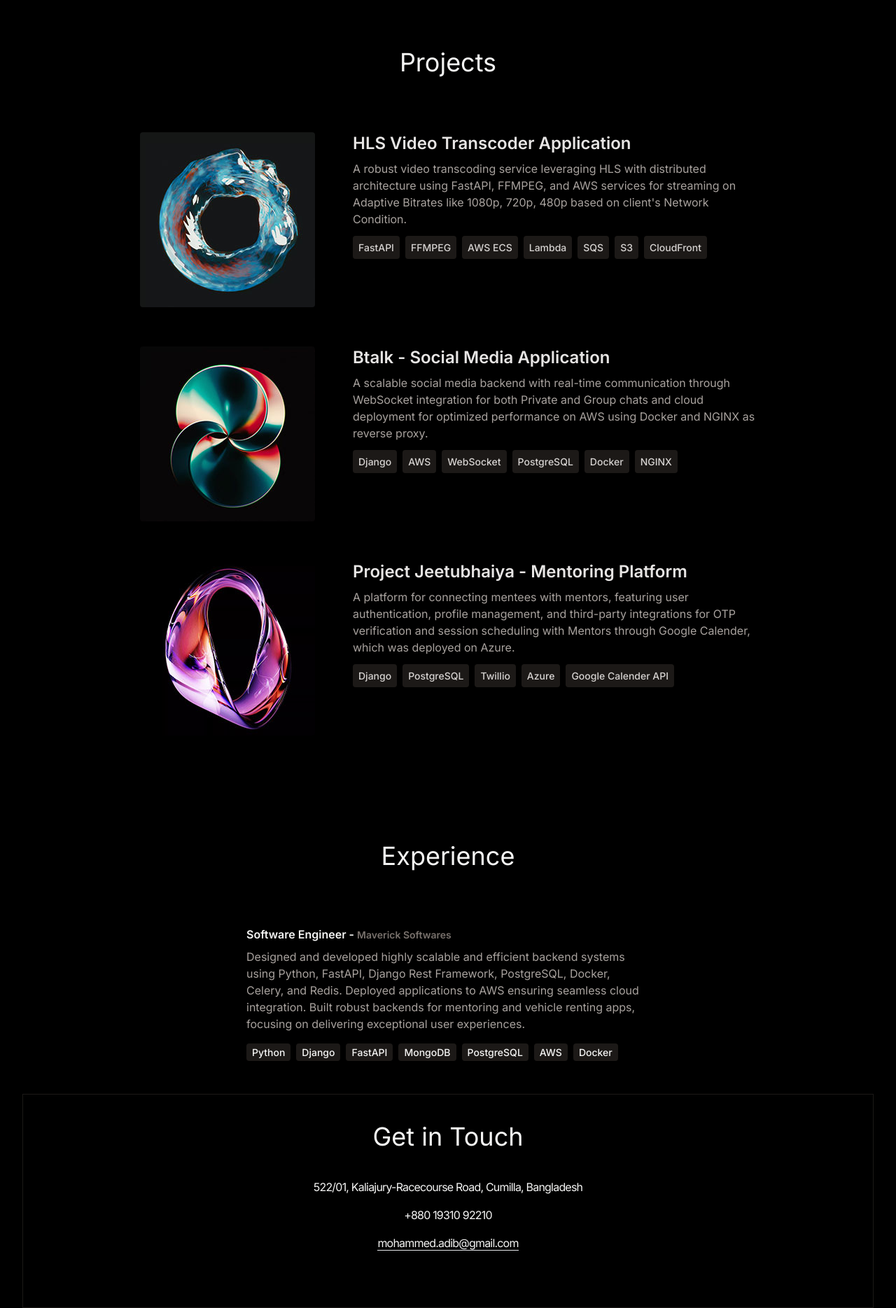
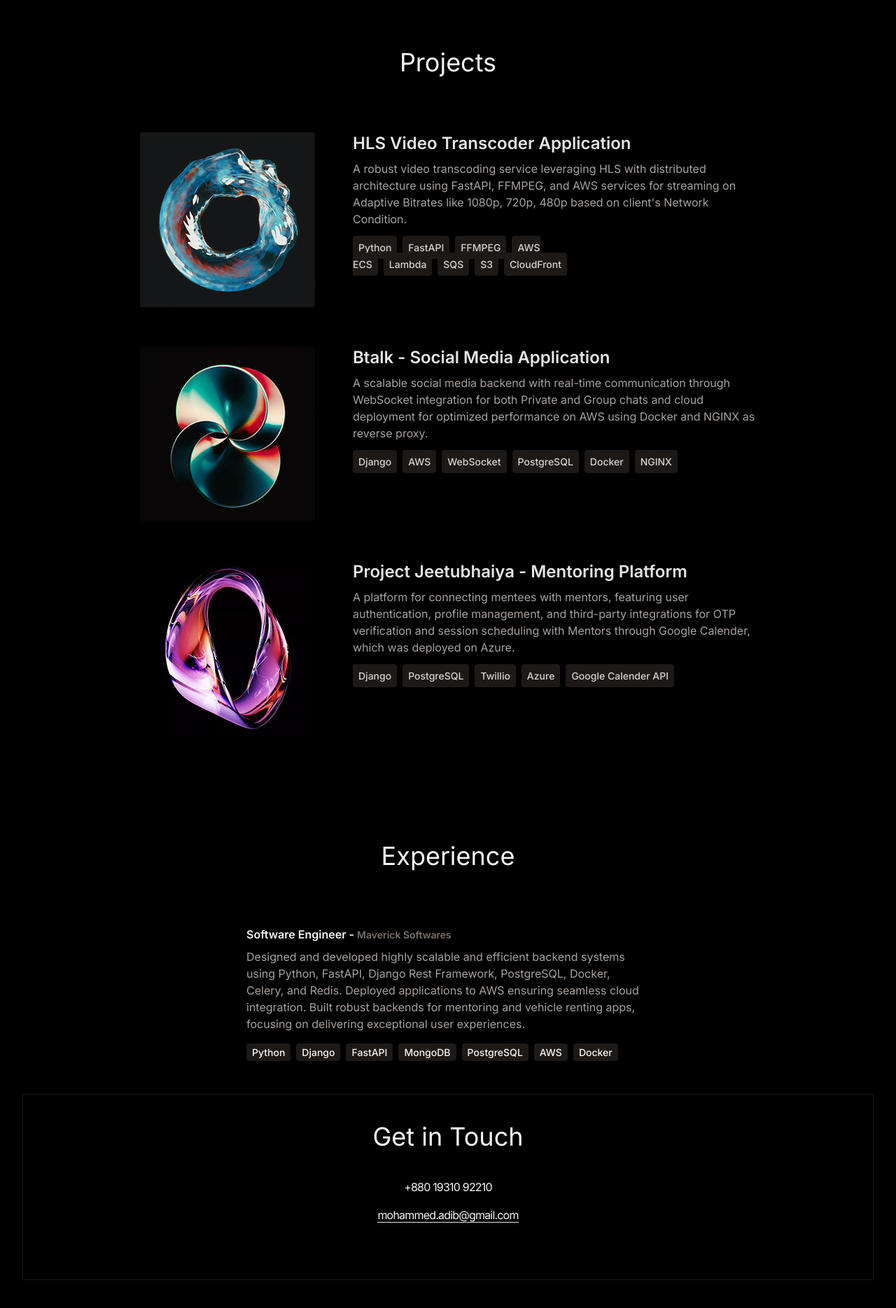
Before and after one commit to adib-the-noob/adibs-portfolio, a React (Vite) app: page / in a window 1280 px wide. Shown: the part 1393-3262 px from the top of the page at 70% size. After the commit the page ends 3222 px from the top, so only its background shows below. Built offline with nearby package versions, Linux system fonts and the light colour scheme.

Commit message:
address removed

```diff
--- a/src/constants/index.js
+++ b/src/constants/index.js
@@ -45,7 +45,7 @@ export const PROJECTS = [
     documentation: "https://docs.google.com/document/d/1tBYYhKEMS6DsvuMOnqGn4sLzDx1NAZhm4FrKQIJxU9s/edit?usp=sharing",
     description:
       "A robust video transcoding service leveraging HLS with distributed architecture using FastAPI, FFMPEG, and AWS services for streaming on Adaptive Bitrates like 1080p, 720p, 480p based on client's Network Condition.",
-    technologies: ["FastAPI", "FFMPEG", "AWS ECS", "Lambda", "SQS", "S3", "CloudFront"],
+    technologies: ["Python", "FastAPI", "FFMPEG", "AWS ECS", "Lambda", "SQS", "S3", "CloudFront"],
   },
   {
     title: "Btalk - Social Media Application",
@@ -67,7 +67,7 @@ export const PROJECTS = [
 
 
 export const CONTACT = {
-  address: "522/01, Kaliajury-Racecourse Road, Cumilla, Bangladesh ",
+  address: " ",
   phoneNo: "+880 19310 92210 ",
   email: "mohammed.adib@gmail.com",
 };
```
